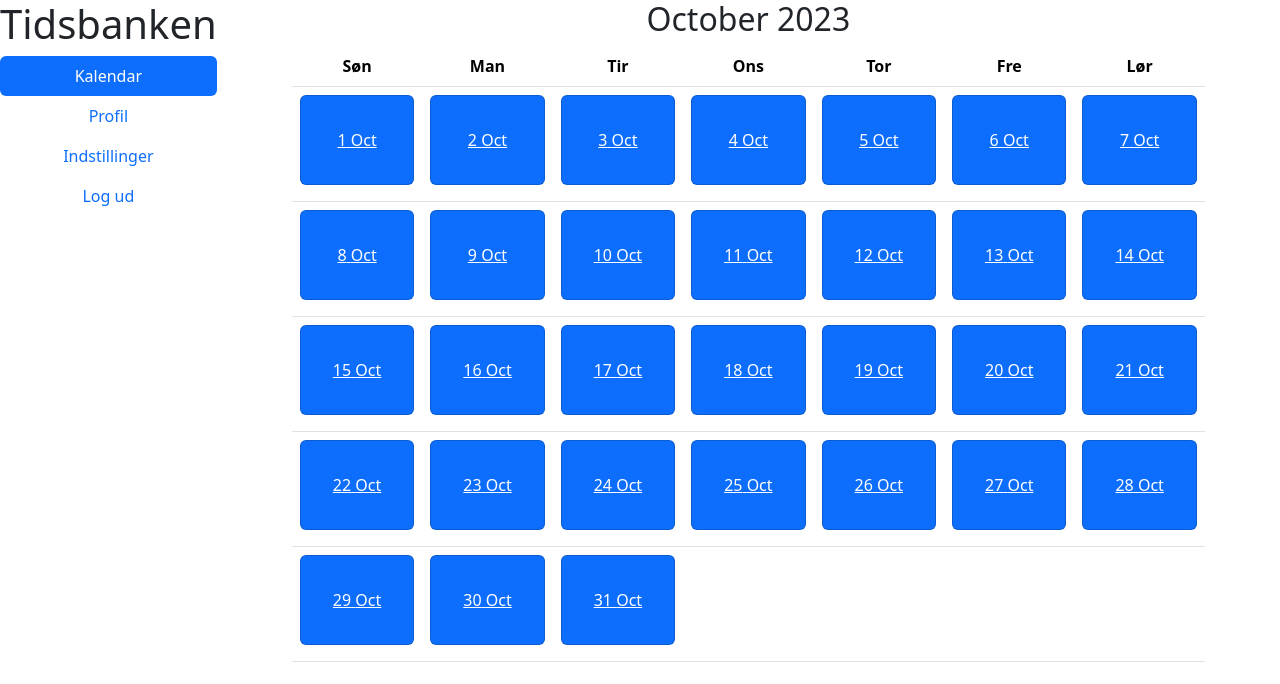
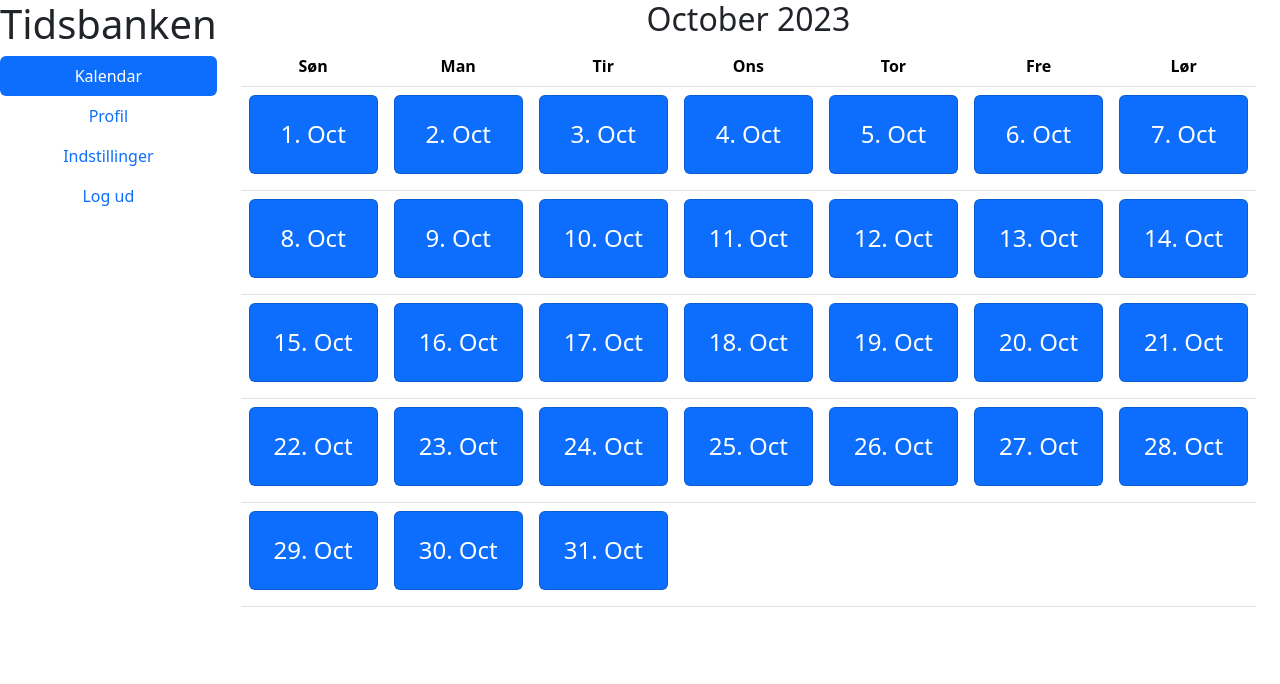
Before and after one commit to MansourHamidi94/tidsbanken-frontend, a React (Create React App) app: page / in a window 1280 px wide. Shown: the top 684 px of the page. Built offline with nearby package versions, Linux system fonts and the light colour scheme.

Commit message:
Fix text

```diff
--- a/src/components/calendar/Calendar.jsx
+++ b/src/components/calendar/Calendar.jsx
@@ -11,8 +11,9 @@ function Calendar() {
     const lastDay = new Date(date.getFullYear(), date.getMonth() + 1, 0);
 
     // Get month - then shorten for the first 3 characters
-    const currentMonth = date.toLocaleString("default", {month: "long"})
-    const monthShorted = currentMonth.substring(0,3);
+    const currentMonth = date.toLocaleString("default", {month: "long"});
+    const monthShorted = currentMonth.charAt(0).toUpperCase() + currentMonth.substring(1,3);
+
 
     const daysInMonth = [];
     for (let i = firstDay.getDate(); i <= lastDay.getDate(); i++) {
@@ -41,9 +42,9 @@ function Calendar() {
                 </ul>
             </div>
 
-            <div className="calendar mx-auto d-flex justify-content-center align-items-center styl">
-                <div className=""> {/* Dette ekstra div vil indeholde kalenderindholdet */}
-                    <h2>{`${date.toLocaleString('default', { month: 'long' })} ${date.getFullYear()}`}</h2>
+            <div className="calendar mx-auto mt-0 d-flex justify-content-center align-items-center styl">
+                <div > {/* Dette ekstra div vil indeholde kalenderindholdet */}
+                    <h2>{`${currentMonth} ${date.getFullYear()}`}</h2>
 
                     <table className="table">
                         <thead>
@@ -73,9 +74,9 @@ function Calendar() {
                                             return (
                                                 <td key={dayIndex}>
                                                     {/* Display the day inside a styled Bootstrap card */}
-                                                    <div className="card p-3 mb-2 bg-primary text-white">
+                                                    <div className="card p-2 mb-2 bg-primary text-white">
                                                         <div className="card-body">
-                                                            <a href="#" className="card-title">{dayOfMonth} {monthShorted}</a>
+                                                            <a href="#" className="card-title h4 font-weight-bold text-decoration-none">{dayOfMonth + "."} {monthShorted}</a>
                                                         </div>
                                                     </div>
                                                 </td>
```
